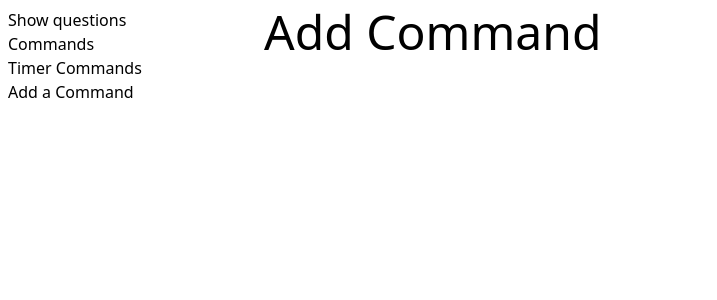
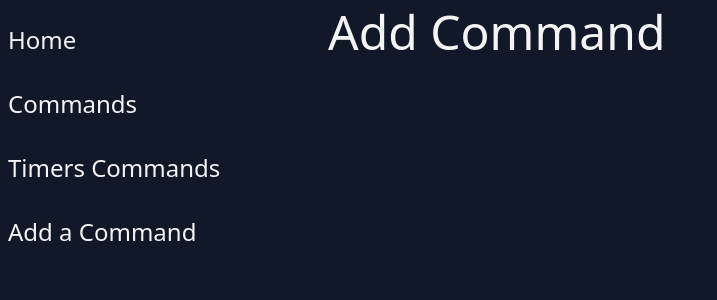
Before and after one commit to creativenull/twitchbot-llunevitaerc, a Vue app in the folder frontend/: page /commands/add in a window 1280 px wide. Shown: the top 300 px of the page, without its empty margins (0-717 px from the left). Built offline with nearby package versions, Linux system fonts and the light colour scheme.

Commit message:
feat(frontend/layout): use default layout

```diff
--- a/frontend/src/App.vue
+++ b/frontend/src/App.vue
@@ -1,32 +1,33 @@
 <script setup lang="ts">
 import { RouterView } from "vue-router";
+import DefaultLayout from "./layouts/DefaultLayout.vue";
+import AppSidebar from "./components/AppSidebar.vue";
 </script>
 
 <template>
-  <div class="w-full">
-    <div class="flex">
-      <div class="sidebar p-2">
-        <ul>
-          <li>Show questions</li>
-          <li>Commands</li>
-          <li>Timer Commands</li>
-          <li>Add a Command</li>
-        </ul>
-      </div>
+  <DefaultLayout>
+    <template #sidebar>
+      <AppSidebar />
+    </template>
 
-      <div class="main p-2">
-        <RouterView />
-      </div>
-    </div>
-  </div>
+    <template #default>
+      <RouterView v-slot="{ Component }">
+        <Transition name="fade" mode="out-in" appear>
+          <component :is="Component" />
+        </Transition>
+      </RouterView>
+    </template>
+  </DefaultLayout>
 </template>
 
-<style>
-.sidebar {
-  width: 20%;
+<style scoped>
+.fade-enter-active,
+.fade-leave-active {
+  transition: opacity 0.3s ease;
 }
 
-.main {
-  width: 80%;
+.fade-enter-from,
+.fade-leave-to {
+  opacity: 0;
 }
 </style>
--- /dev/null
+++ b/frontend/src/components/AppSidebar.vue
@@ -0,0 +1,30 @@
+<script setup lang="ts">
+const sidebarRoutes = [
+  {
+    text: "Home",
+    to: "/",
+  },
+  {
+    text: "Commands",
+    to: "/commands/all",
+  },
+  {
+    text: "Timers Commands",
+    to: "/commands/timers",
+  },
+  {
+    text: "Add a Command",
+    to: "/commands/add",
+  },
+];
+</script>
+
+<template>
+  <ul class="text-2xl">
+    <li v-for="route in sidebarRoutes" :key="route.text" class="py-4">
+      <RouterLink :to="route.to" class="hover:text-purple-500 hover:underline">
+        {{ route.text }}
+      </RouterLink>
+    </li>
+  </ul>
+</template>
--- /dev/null
+++ b/frontend/src/layouts/DefaultLayout.vue
@@ -0,0 +1,17 @@
+<template>
+  <div class="default-layout w-full min-h-screen bg-gray-900 text-gray-100">
+    <div class="container mx-auto">
+      <div class="grid md:grid-cols-4 grid-rows-4">
+        <div class="col-span-1 p-2">
+          <!-- Sidebar Content -->
+          <slot name="sidebar"></slot>
+        </div>
+
+        <div class="col-span-3 p-2">
+          <!-- Main Router Content -->
+          <slot></slot>
+        </div>
+      </div>
+    </div>
+  </div>
+</template>
```
